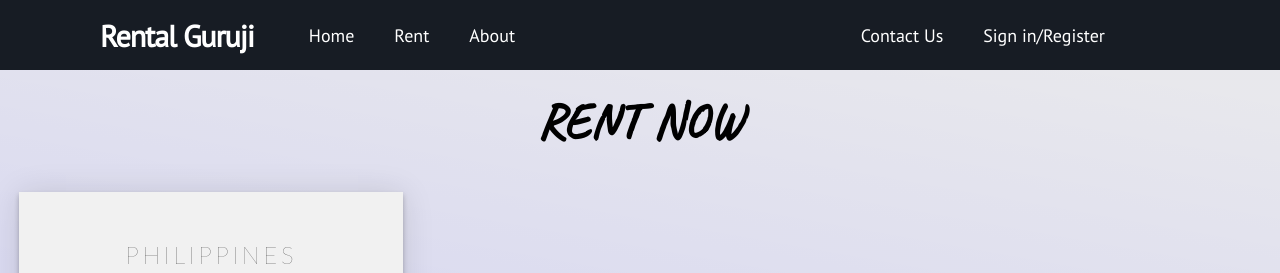
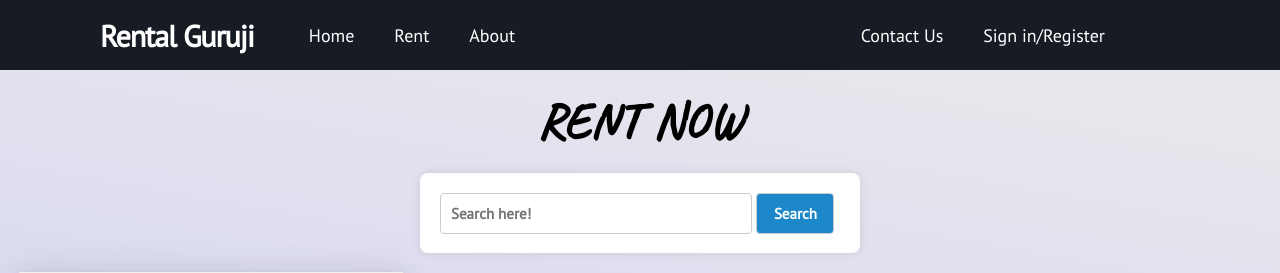
Before and after one commit to Piyush800x/rental_site, a Django app: page /rental in a window 1280 px wide. Shown: the top 273 px of the page. Run offline with Django 4.2, Linux system fonts and the light colour scheme; some libraries are stand-ins or nearby versions; some web fonts are replaced.

Commit message:
Addded Search Bar

```diff
--- a/rental_app/static/rental_app/css/rental.css
+++ b/rental_app/static/rental_app/css/rental.css
@@ -1,7 +1,29 @@
-
 .heading1{
     text-align: center;
     margin: 20px;
     font-family: "Caveat";
     font-size: 50px;
 }
+
+/* Search bar */
+.rent-form {
+    width: 400px;
+    height: 40px;
+    margin: auto;
+  }
+  input {
+    padding: 10px 10px;
+    border: 3;
+    font-family: "PT Sans";
+    font-weight: bold;
+    font-size: 15px;
+  }
+  .search {
+    width: 78%;
+  }
+  .submit {
+    width: 78px;
+    background-color: #1c87c9;
+    color: #ffffff;
+    cursor: pointer;
+  }
--- a/rental_app/templates/rental.html
+++ b/rental_app/templates/rental.html
@@ -1,6 +1,12 @@
 {% extends 'base.html' %}
 {% block content %}
 <h1 class="heading1">RENT NOW</h1>
+<!-- Search bar starts-->
+<form action="" method="GET" class="rent-form">
+    <input type="text" name="text" class="search" placeholder="Search here!">
+    <input type="submit" name="submit" class="submit" value="Search">
+</form>
+<!-- Search bar ends -->
 <div class="wrapper">
     <h1>PHILIPPINES</h1>
     <div class="image i1"></div>
```
